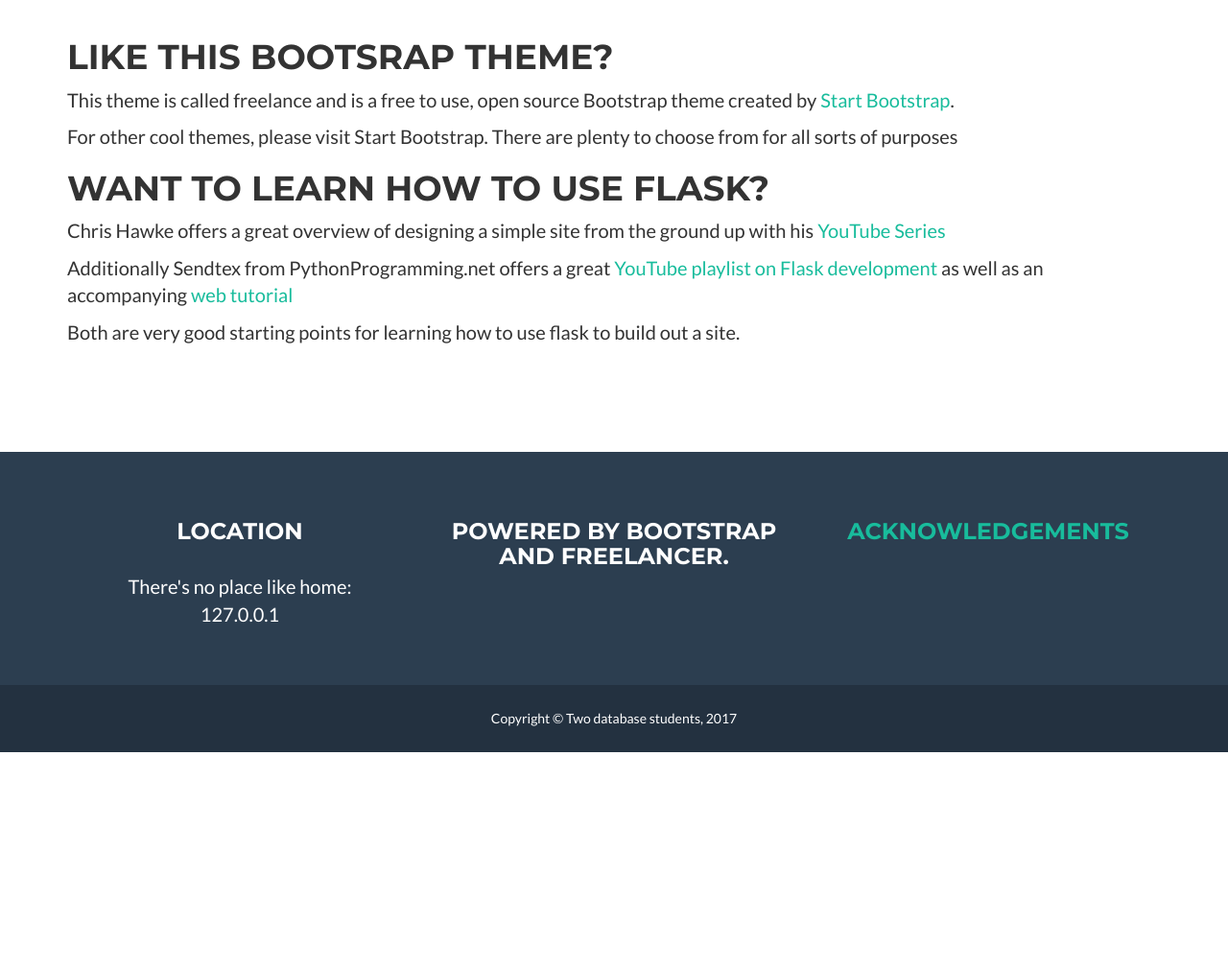
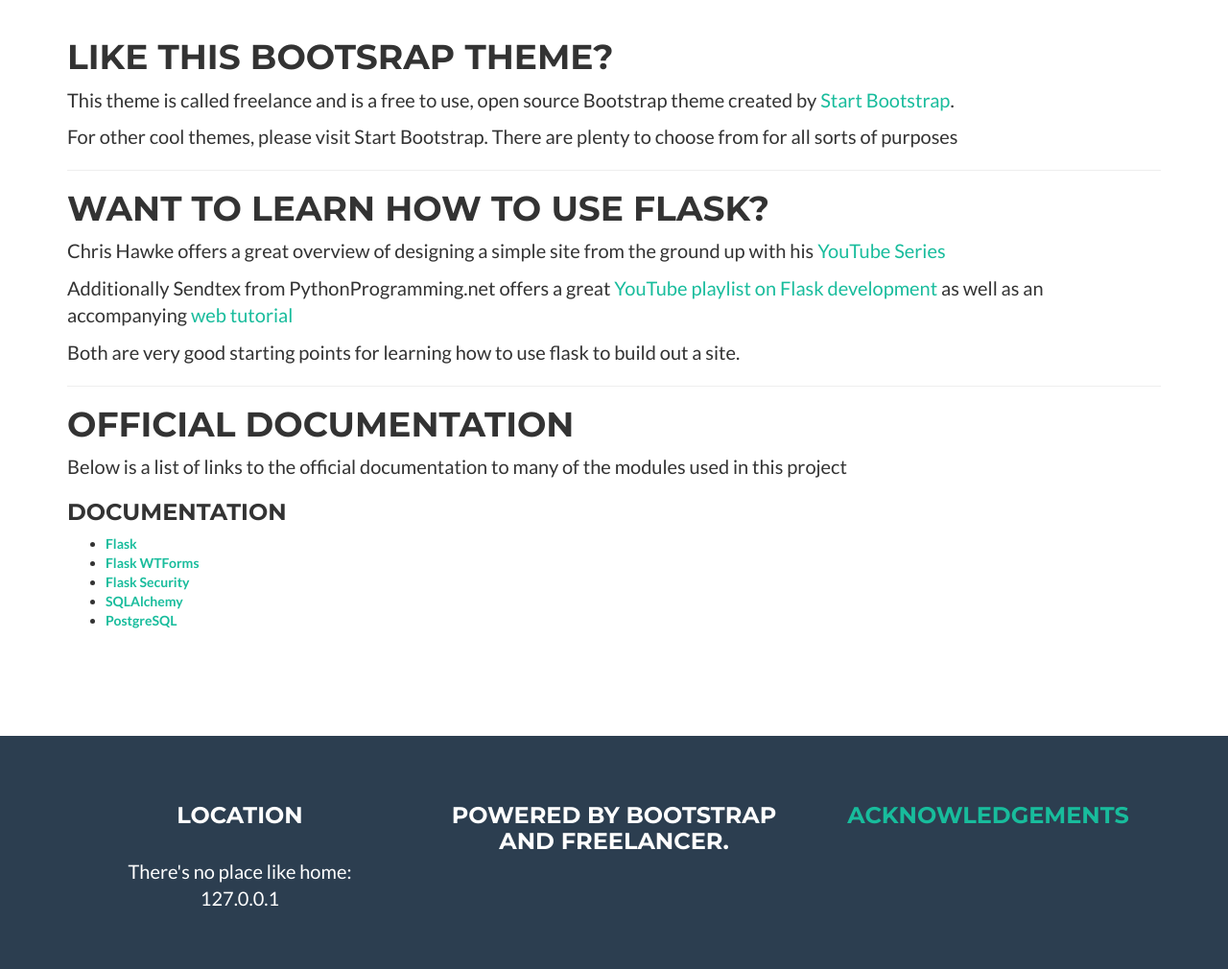
Before and after one commit to 0x8/DatabaseDesign, a Flask app: page /acknowledgements in a window 1280 px wide. Shown: the part 100-1110 px from the top of the page at 96% size. Before the commit the page ends 884 px from the top, so only its background shows below. Run offline with Flask 2, Linux system fonts and the light colour scheme; some libraries are stand-ins or nearby versions.

Commit message:
Redesigned acknowledgements and added links to official documentation

```diff
--- a/templates/acknowledgements.html
+++ b/templates/acknowledgements.html
@@ -7,10 +7,24 @@
 		<p>This theme is called freelance and is a free to use, open source Bootstrap theme created by <a href="http://startbootstrap.com">Start Bootstrap</a>.</p>
 		<p>For other cool themes, please visit Start Bootstrap. There are plenty to choose from for all sorts of purposes</p>
 
+		<hr>
+
 		<H1> Want to learn how to use flask? </H1>
 		<p>Chris Hawke offers a great overview of designing a simple site from the ground up with his <a href="https://www.youtube.com/watch?v=gDSLrpxR3G4&list=PLei96ZX_m9sWQco3fwtSMqyGL-JDQo28l">YouTube Series</a>
 		<p>Additionally Sendtex from PythonProgramming.net offers a great <a href="https://www.youtube.com/watch?list=PLQVvvaa0QuDc_owjTbIY4rbgXOFkUYOUB&v=Lv1fv-HmkQo">YouTube playlist on Flask development</a> as well as an accompanying <a href="https://www.youtube.com/watch?list=PLQVvvaa0QuDc_owjTbIY4rbgXOFkUYOUB&v=Lv1fv-HmkQo">web tutorial</a></p>
 		<p>Both are very good starting points for learning how to use flask to build out a site.
+
+		<hr>
+
+		<H1> Official Documentation </H1>
+		<p>Below is a list of links to the official documentation to many of the modules used in this project</p>
+		<h3> Documentation </h3>
+		<ul>
+			<li><strong><a href="http://flask.pocoo.org/">Flask</a></strong></li>
+			<li><strong><a href="https://flask-wtf.readthedocs.io/en/stable/">Flask WTForms</a></strong></li>
+			<li><strong><a href="https://pythonhosted.org/Flask-Security/">Flask Security</a></strong></li>
+			<li><strong><a href="http://docs.sqlalchemy.org/en/latest/">SQLAlchemy</a></strong></li>
+			<li><strong><a href="https://www.postgresql.org/docs/">PostgreSQL</a></strong></li>
 	</div>
 </section>
 
```
